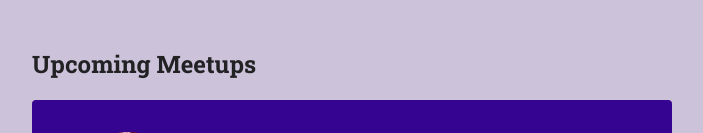
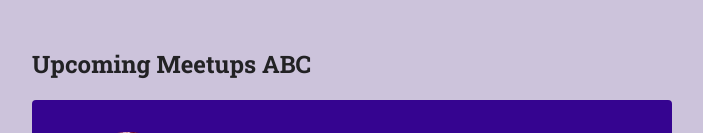
Before and after one commit to Parreirasgl/python-0015-django-meetups, a Django app: page /meetups/ in a window 1280 px wide. Shown: the part 226-359 px from the top of the page, without its empty margins (288-991 px from the left). Run offline with Django 5.2, Linux system fonts and the light colour scheme; data comes from the database, SQL or seed files in the repository; both versions use the stored data as it was after the commit.

Commit message:
refactor: Change text in index.html

```diff
--- a/django_project/meetups/templates/meetups/index.html
+++ b/django_project/meetups/templates/meetups/index.html
@@ -18,7 +18,7 @@
 
     <main>
         <section>
-        <h2>Upcoming Meetups</h2>
+        <h2>Upcoming Meetups ABC</h2>
         <ol>
             {% for meetup_item in meetups %}
                 <li class="meetup-item">
```
Also changed, not shown: django_project/db.sqlite3.
